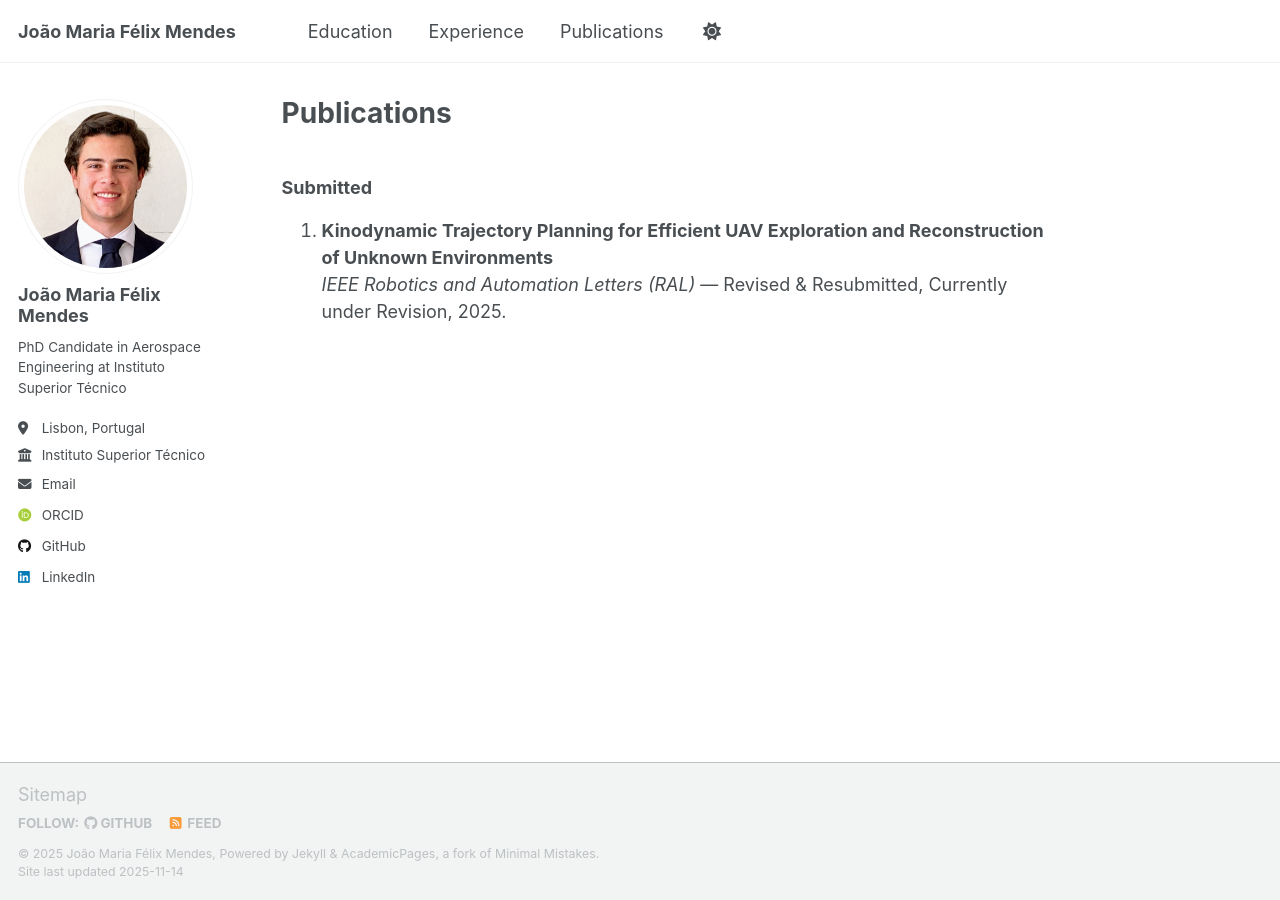
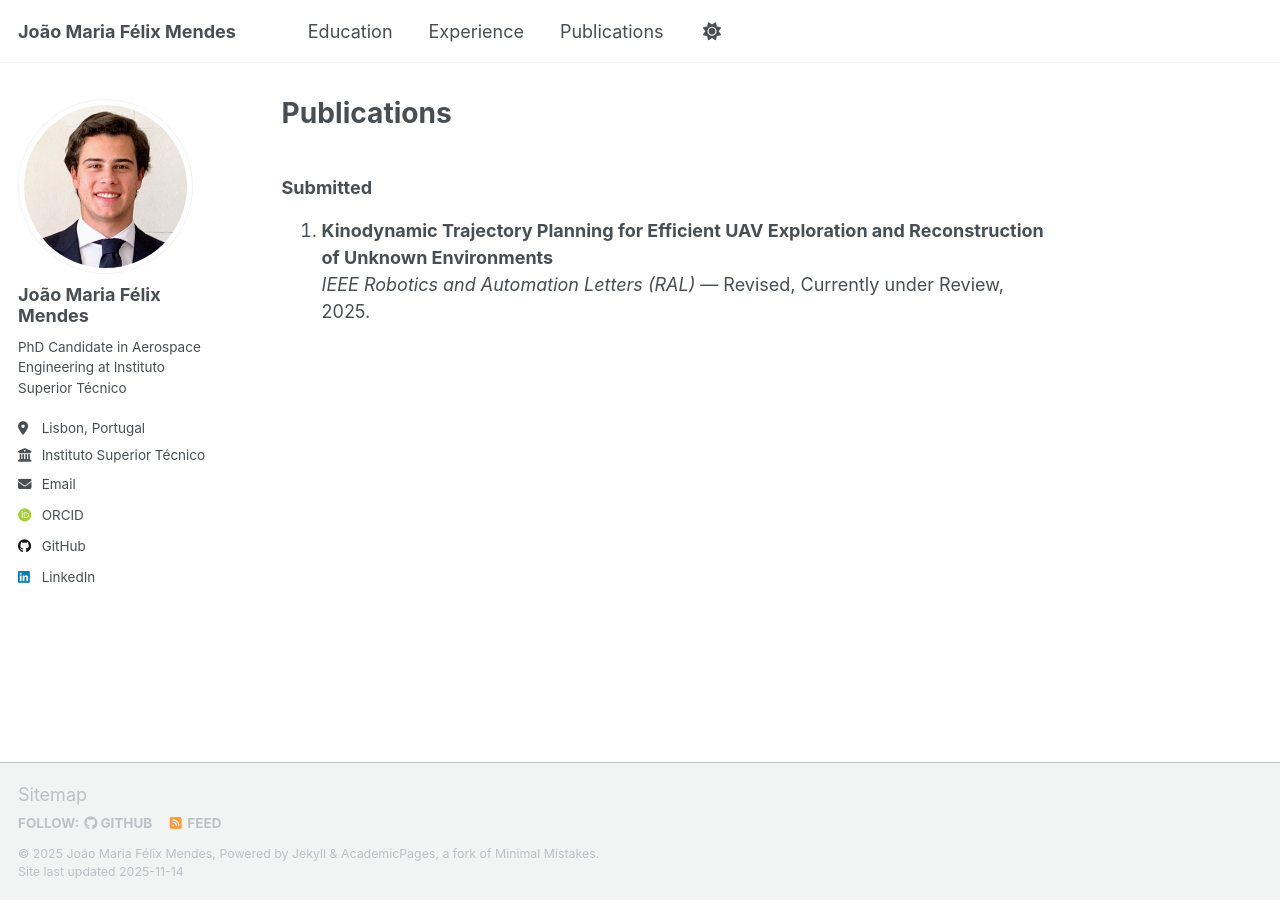
Before and after one commit to joaom2a0r0i1a/joaom2a0r0i1a.github.io, a Jekyll site: the page built from _pages/publications.md, in a window 1280 px wide. Built offline with Jekyll 4.4.1, drawn with Linux system fonts in a browser that asks for light colours; some web fonts are replaced; a script that is not in the unit is left out.

Commit message:
Update publication status for UAV exploration paper

```diff
--- a/_pages/publications.md
+++ b/_pages/publications.md
@@ -7,4 +7,4 @@ author_profile: true
 
 ### Submitted
 1. **Kinodynamic Trajectory Planning for Efficient UAV Exploration and Reconstruction of Unknown Environments**
-   *IEEE Robotics and Automation Letters (RAL)* — Revised & Resubmitted, Currently under Revision, 2025.
+   *IEEE Robotics and Automation Letters (RAL)* — Revised, Currently under Review, 2025.
```
